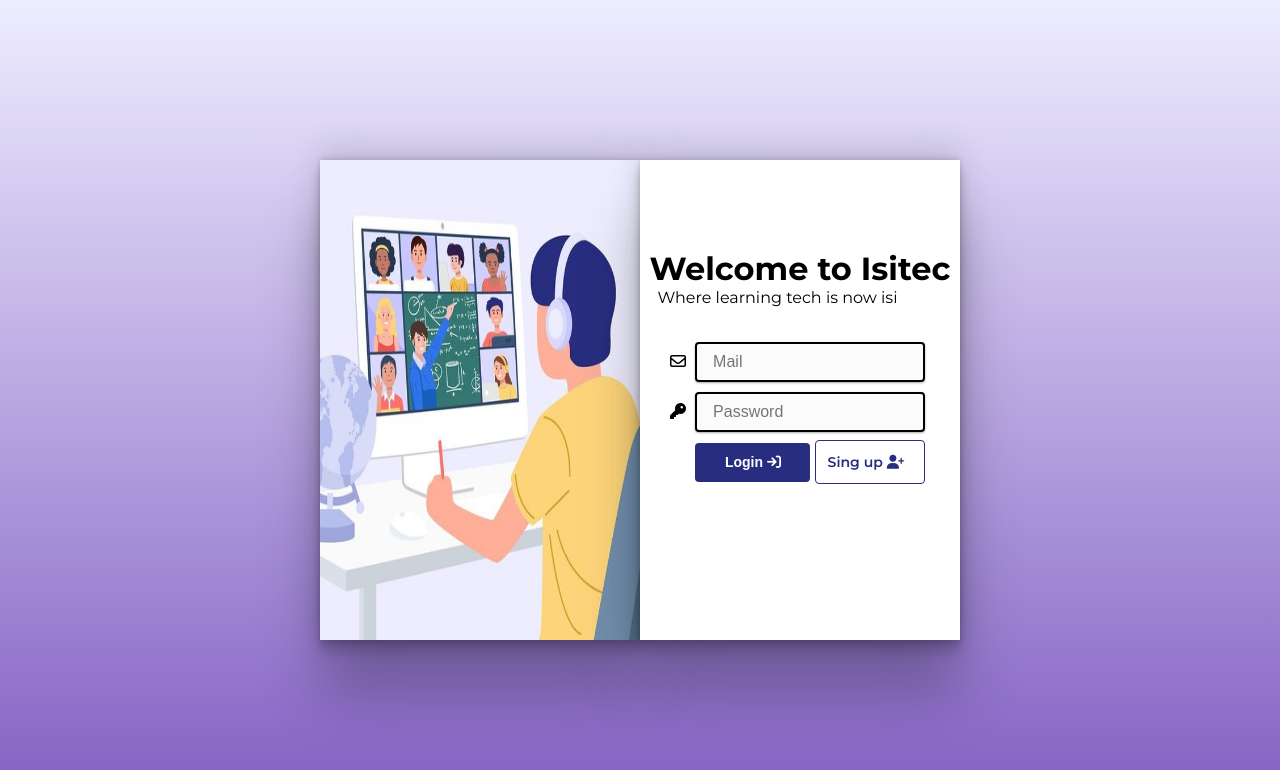
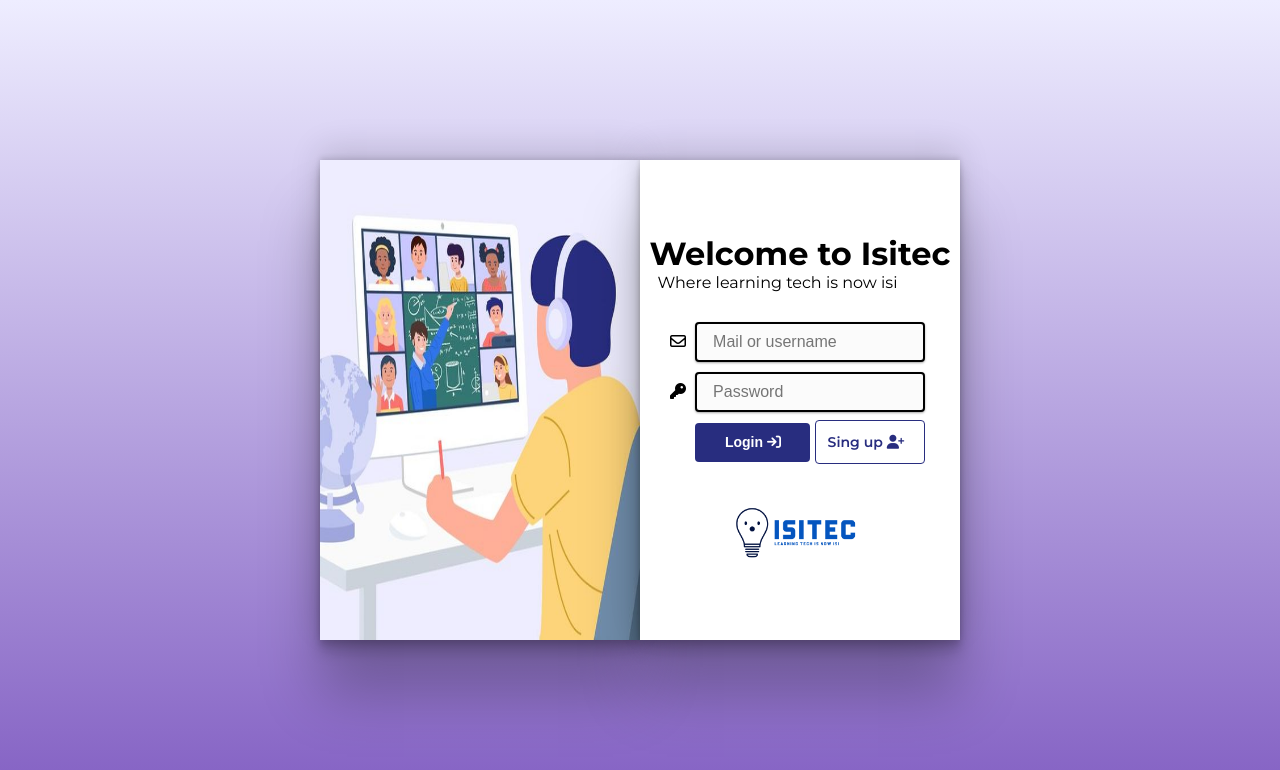
Before and after one commit to shatigerr/isitec, a PHP site: page / in a window 1280 px wide. Shown: the top 770 px of the page. Run offline with PHP 8.4, Linux system fonts and the light colour scheme; a stand-in replaces the project's code that opens the database connection; some libraries are stand-ins or nearby versions.

Commit message:
Login done

```diff
--- a/css/login.css
+++ b/css/login.css
@@ -44,7 +44,7 @@ main {
 }
 
 form header{
-    margin-bottom: 30px;
+    margin-bottom: 25px;
 }
 
 form header p{
@@ -120,7 +120,7 @@ a{
 
 .login-btn{
     margin-left: 25px;
-    margin-bottom: 70px;
+    margin-bottom: 40px;
     margin-top: 6px;
     padding: 11px 12px 12px 12px;
 }
@@ -183,3 +183,23 @@ p i {
     font-weight: 700;
 
 }
+
+.adios{
+    position: absolute;
+    top: 15px;
+    left: 32%;
+    right: 32%;
+    background-color: #fcbca0;
+    padding: 10px;
+    text-align: center;
+    border: 2px solid black;
+    color: black;
+    font-weight: 700;
+
+
+}
+
+.logo{
+    width: 140px;
+    height: 60px;
+}
--- a/db/db.php
+++ b/db/db.php
@@ -54,6 +54,36 @@ class DB{
         return $check;
     }
 
+    function getUserDataByuserOrMail($data,$type)
+    {
+        $result=false;;
+        if($type == 1)
+        {
+            $sql = "SELECT * FROM users WHERE username = :username";
+        }else if($type == 2)
+        {
+            $sql = "SELECT * FROM users WHERE mail = :username";
+        }
+        try
+        {
+
+            $usuari = $this->conn->prepare($sql);
+            $usuari->execute([":username"=>$data]);
+            if($usuari->rowCount()==1 ){
+                $result = $usuari->fetch(PDO::FETCH_ASSOC);
+
+            }
+        }catch(PDOException $e)
+        {
+            $result=false;
+        }
+
+        return $result;
+    }
+
+
+
+
     function insertUser($userData) {
 
         try
--- a/index.php
+++ b/index.php
@@ -1,9 +1,21 @@
 <?php
     include_once("./lib/forms.php");
-    $verif;
+    $verif="";
     if($_SERVER["REQUEST_METHOD"]=="GET")
     {
         $verif = isset($_GET["v"]) ? (int)$_GET["v"] : "";
+    }else if($_SERVER["REQUEST_METHOD"]=="POST")
+    {
+
+        $username = strlen($_POST["username"])>0  ? filter_input(INPUT_POST,"username",FILTER_SANITIZE_STRING) : "";
+        $password = strlen($_POST["password"])>0  ? filter_input(INPUT_POST,"password",FILTER_SANITIZE_STRING) : "";
+
+        if(loginUser($username,$password))
+        {
+            header("Location:/isitec/views/home.php");
+        }else{
+            header("Location:/isitec/index.php?v=2");
+        }
     }
 ?>
 
@@ -42,7 +54,7 @@
 
                 <div>
                     <label for="username"><i class="fa-regular fa-envelope"></i></label>
-                    <input type="text" placeholder="Mail" name="username" id="username">
+                    <input type="text" placeholder="Mail or username" name="username" id="username">
                 </div>
 
                 <div>
@@ -54,6 +66,10 @@
                     <button class="login-btn" type="submit">Login <i class="fa-solid fa-arrow-right-to-bracket fa-md"></i></button>
                     <a href="./views/register.php" class="signup-btn">Sing up <i class="fa-solid fa-user-plus"></i></a>
                 </div>
+                <div>
+                    <img class="logo" src="./img/logoIsitec.png" alt="">
+
+                </div>
             </div>
 
 
--- a/lib/forms.php
+++ b/lib/forms.php
@@ -79,8 +79,15 @@ function showModal($num,$type)
             $err = "<div class='adios'><p><i class='fa-solid fa-circle-exclamation'></i>".ERR[$num]."</p></div>";
         }else if($type == 2)
         {
-            $err = "<div class='verif'><p><i class='fa-solid fa-circle-exclamation'></i>User created succcesfully</p></div>";
+            if($num == 1){
+
+                $err = "<div class='verif'><p><i class='fa-solid fa-circle-exclamation'></i>User created succcesfully</p></div>";
+            } else if($num == 2)
+            {
+                $err = "<div class='adios'><p><i class='fa-solid fa-circle-exclamation'></i>Username or password incorrect</p></div>";
+            }
         }
+
     }else{
         $err = "";
     }
@@ -92,5 +99,27 @@ function registerUser($userData)
 {
     global $db;
 
+    $userData["password"] = password_hash($userData["password"],PASSWORD_DEFAULT);
     $db->insertUser($userData);
 }
+
+function loginUser($username,$passwd)
+{
+    global $db;
+    $check = false;
+    $result;
+    if(preg_match("/^[a-zA-Z0-9._%+-]+@[a-zA-Z0-9.-]+\.[a-zA-Z]{2,}$/",$username))
+    {
+        $result = $db->getUserDataByuserOrMail($username,2);
+
+    }else{
+        $result = $db->getUserDataByuserOrMail($username,1);
+    }
+
+    if($result != false && password_verify($passwd,$result["passHash"]))
+    {
+        $check = true;
+    }
+
+    return $check;
+}
```
Also changed, not shown: img/logoIsitec.png (added).
